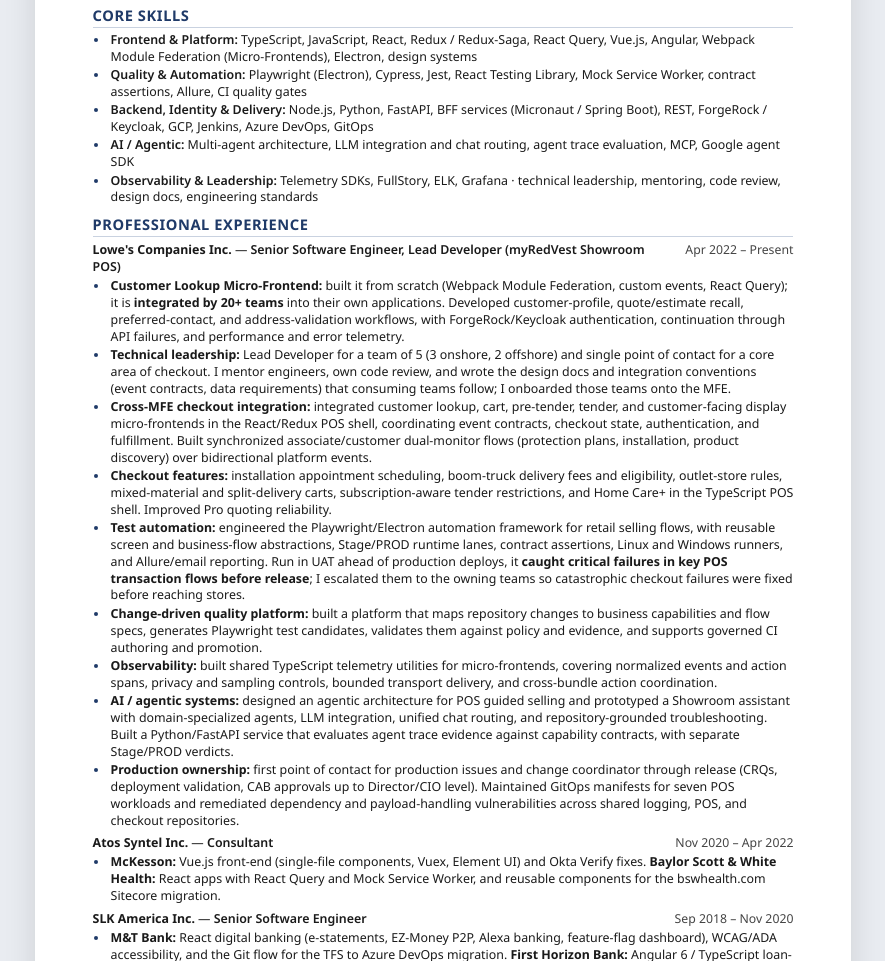
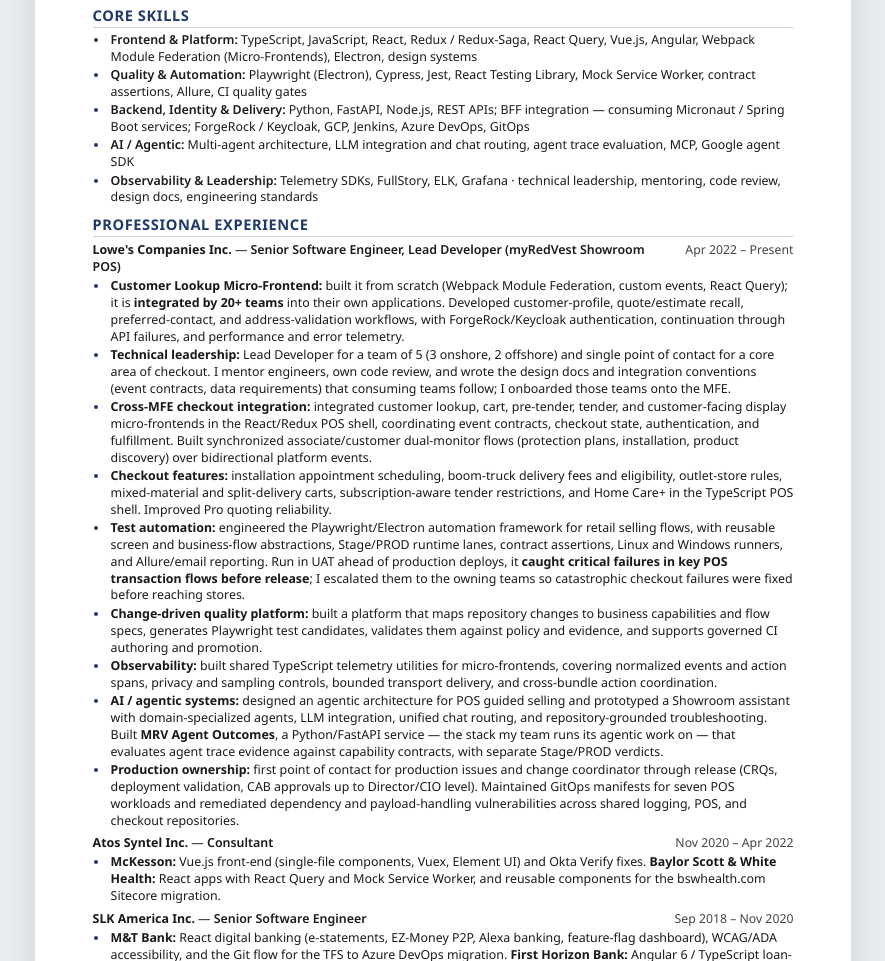
Before and after one commit to saiarung27/saiarunglabs-site, a website: page resume.html in a window 1280 px wide. Shown: the part 305-1266 px from the top of the page, without its empty margins (197-1082 px from the left). Drawn offline with Linux system fonts and the light colour scheme.

Commit message:
Resume: name MRV Agent Outcomes, lead Backend with Python/FastAPI, mark BFF as integration (consumed services)

```diff
--- a/resume.html
+++ b/resume.html
@@ -62,7 +62,7 @@
 <ul class="skills">
   <li><b>Frontend &amp; Platform:</b> TypeScript, JavaScript, React, Redux / Redux-Saga, React Query, Vue.js, Angular, Webpack Module Federation (Micro-Frontends), Electron, design systems</li>
   <li><b>Quality &amp; Automation:</b> Playwright (Electron), Cypress, Jest, React Testing Library, Mock Service Worker, contract assertions, Allure, CI quality gates</li>
-  <li><b>Backend, Identity &amp; Delivery:</b> Node.js, Python, FastAPI, BFF services (Micronaut / Spring Boot), REST, ForgeRock / Keycloak, GCP, Jenkins, Azure DevOps, GitOps</li>
+  <li><b>Backend, Identity &amp; Delivery:</b> Python, FastAPI, Node.js, REST APIs; BFF integration — consuming Micronaut / Spring Boot services; ForgeRock / Keycloak, GCP, Jenkins, Azure DevOps, GitOps</li>
   <li><b>AI / Agentic:</b> Multi-agent architecture, LLM integration and chat routing, agent trace evaluation, MCP, Google agent SDK</li>
   <li><b>Observability &amp; Leadership:</b> Telemetry SDKs, FullStory, ELK, Grafana · technical leadership, mentoring, code review, design docs, engineering standards</li>
 </ul>
@@ -79,7 +79,7 @@
     <li><b>Test automation:</b> engineered the Playwright/Electron automation framework for retail selling flows, with reusable screen and business-flow abstractions, Stage/PROD runtime lanes, contract assertions, Linux and Windows runners, and Allure/email reporting. Run in UAT ahead of production deploys, it <b>caught critical failures in key POS transaction flows before release</b>; I escalated them to the owning teams so catastrophic checkout failures were fixed before reaching stores.</li>
     <li><b>Change-driven quality platform:</b> built a platform that maps repository changes to business capabilities and flow specs, generates Playwright test candidates, validates them against policy and evidence, and supports governed CI authoring and promotion.</li>
     <li><b>Observability:</b> built shared TypeScript telemetry utilities for micro-frontends, covering normalized events and action spans, privacy and sampling controls, bounded transport delivery, and cross-bundle action coordination.</li>
-    <li><b>AI / agentic systems:</b> designed an agentic architecture for POS guided selling and prototyped a Showroom assistant with domain-specialized agents, LLM integration, unified chat routing, and repository-grounded troubleshooting. Built a Python/FastAPI service that evaluates agent trace evidence against capability contracts, with separate Stage/PROD verdicts.</li>
+    <li><b>AI / agentic systems:</b> designed an agentic architecture for POS guided selling and prototyped a Showroom assistant with domain-specialized agents, LLM integration, unified chat routing, and repository-grounded troubleshooting. Built <b>MRV Agent Outcomes</b>, a Python/FastAPI service — the stack my team runs its agentic work on — that evaluates agent trace evidence against capability contracts, with separate Stage/PROD verdicts.</li>
     <li><b>Production ownership:</b> first point of contact for production issues and change coordinator through release (CRQs, deployment validation, CAB approvals up to Director/CIO level). Maintained GitOps manifests for seven POS workloads and remediated dependency and payload-handling vulnerabilities across shared logging, POS, and checkout repositories.</li>
   </ul>
 </div>
```
